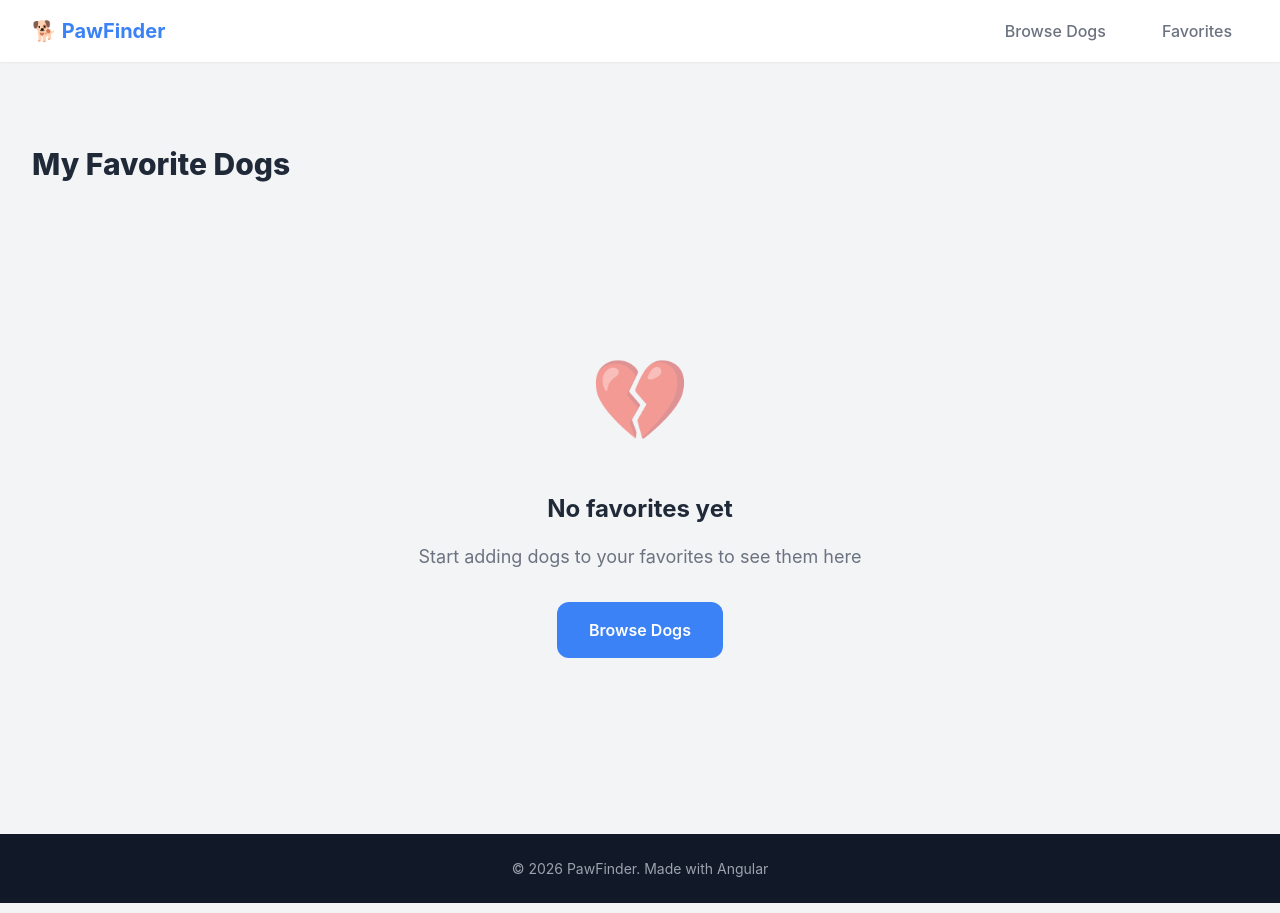
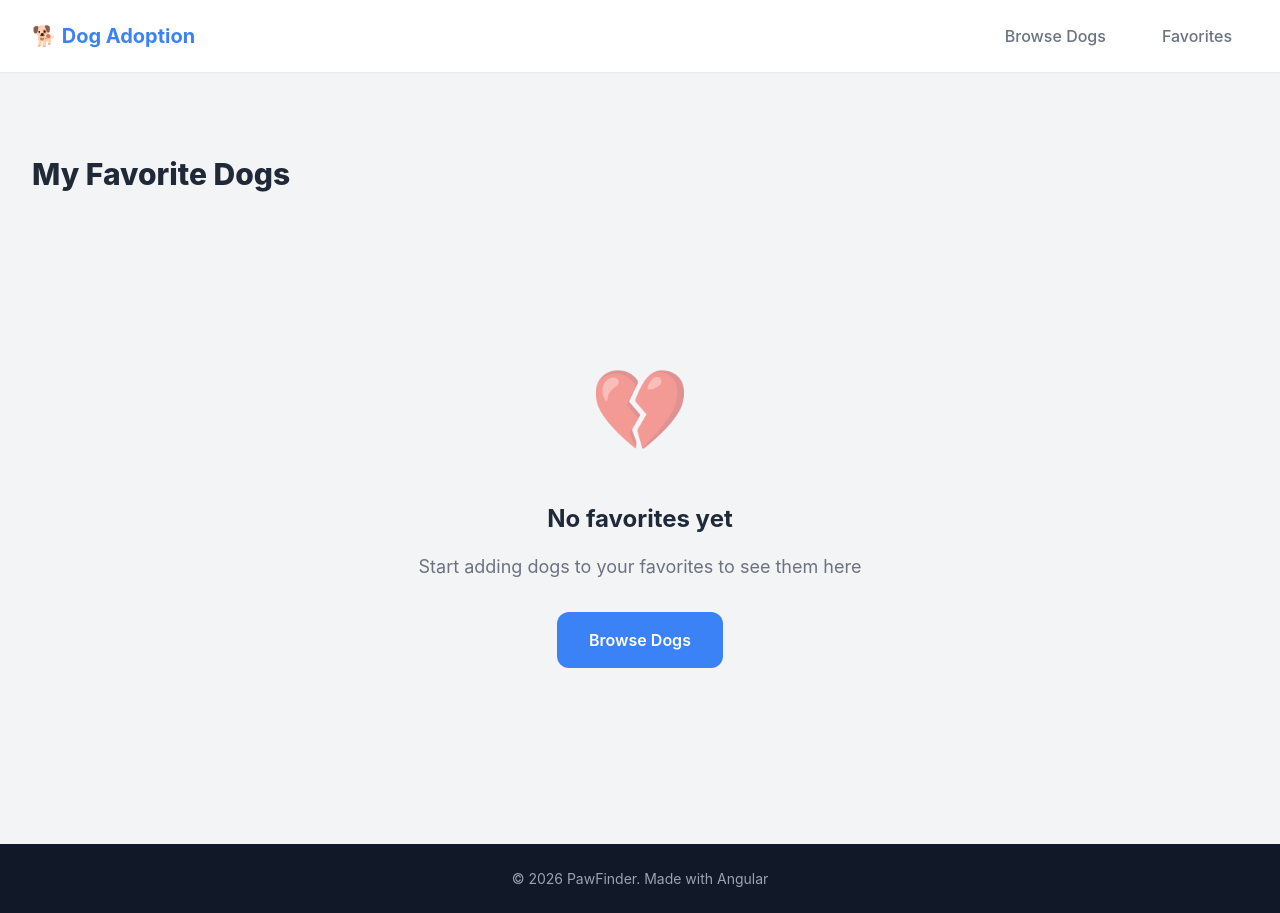
Before and after one commit to DmytroLavrov/PawFinder, an Angular app: page /favorites in a window 1280 px wide. Built offline with nearby package versions, Linux system fonts and the light colour scheme.

Commit message:
feat(favorites): add favorites badge to HeaderComponent

```diff
--- a/src/app/features/favorites/favorites.component.scss
+++ b/src/app/features/favorites/favorites.component.scss
@@ -57,7 +57,7 @@
   @include grid-auto-fit(280px, $spacing-lg);
 
   @include mobile {
-    grid-template-columns: 1fr;
+    grid-template-columns: minmax(0, 1fr);
   }
 }
 
--- a/src/app/features/favorites/favorites.component.ts
+++ b/src/app/features/favorites/favorites.component.ts
@@ -1,6 +1,7 @@
 import { ChangeDetectionStrategy, Component, computed, inject, Signal } from '@angular/core';
 import { FavoritesService } from './services/favorites.service';
 import { DogCardComponent } from '@features/dogs/components/dog-card/dog-card.component';
+import { DogImage } from '@shared/models/dog.model';
 
 @Component({
   selector: 'app-favorites',
@@ -12,8 +13,8 @@ import { DogCardComponent } from '@features/dogs/components/dog-card/dog-card.co
 export class FavoritesComponent {
   private favoriteService: FavoritesService = inject(FavoritesService);
 
-  protected favorites = this.favoriteService.favorites;
-  protected favoritesCount = this.favoriteService.favoritesCount;
+  protected favorites: Signal<DogImage[]> = this.favoriteService.favorites;
+  protected favoritesCount: Signal<number> = this.favoriteService.favoritesCount;
 
   protected isEmpty: Signal<boolean> = computed(() => this.favoritesCount() === 0);
 
--- a/src/app/shared/components/header/header.component.html
+++ b/src/app/shared/components/header/header.component.html
@@ -1,16 +1,19 @@
 <header class="header">
   <div class="container">
     <nav class="nav">
-      <!-- Logo -->
-      <a routerLink="/" class="logo"> 🐕 PawFinder </a>
+      <a routerLink="/" class="logo"> 🐕 Dog Adoption </a>
 
-      <!-- Navigation links -->
       <ul class="nav-links">
         <li>
           <a routerLink="/dogs" routerLinkActive="active" class="nav-link"> Browse Dogs </a>
         </li>
         <li>
-          <a routerLink="/favorites" routerLinkActive="active" class="nav-link"> Favorites </a>
+          <a routerLink="/favorites" routerLinkActive="active" class="nav-link">
+            Favorites
+            @if (favoritesCount() > 0) {
+              <span class="badge">{{ favoritesCount() }}</span>
+            }
+          </a>
         </li>
       </ul>
     </nav>
--- a/src/app/shared/components/header/header.component.scss
+++ b/src/app/shared/components/header/header.component.scss
@@ -38,12 +38,15 @@
 }
 
 .nav-link {
+  position: relative;
   padding: $spacing-sm $spacing-md;
   border-radius: $radius-md;
   color: $text-secondary;
   font-weight: 500;
   transition: all $transition-base;
-  cursor: pointer;
+  display: flex;
+  align-items: center;
+  gap: $spacing-xs;
 
   &:hover {
     color: $primary;
@@ -55,3 +58,30 @@
     background-color: rgba($primary, 0.1);
   }
 }
+
+.badge {
+  display: inline-flex;
+  align-items: center;
+  justify-content: center;
+  min-width: 20px;
+  height: 20px;
+  padding: 0 $spacing-xs;
+  background-color: $error;
+  color: white;
+  font-size: $font-size-xs;
+  font-weight: 700;
+  border-radius: $radius-full;
+  animation: badgePop 0.3s ease-out;
+}
+
+@keyframes badgePop {
+  0% {
+    transform: scale(0);
+  }
+  50% {
+    transform: scale(1.2);
+  }
+  100% {
+    transform: scale(1);
+  }
+}
--- a/src/app/shared/components/header/header.component.ts
+++ b/src/app/shared/components/header/header.component.ts
@@ -1,5 +1,6 @@
-import { ChangeDetectionStrategy, Component } from '@angular/core';
+import { ChangeDetectionStrategy, Component, inject, Signal } from '@angular/core';
 import { RouterLink } from '@angular/router';
+import { FavoritesService } from '@features/favorites/services/favorites.service';
 
 @Component({
   selector: 'app-header',
@@ -8,4 +9,8 @@ import { RouterLink } from '@angular/router';
   styleUrl: './header.component.scss',
   changeDetection: ChangeDetectionStrategy.OnPush,
 })
-export class HeaderComponent {}
+export class HeaderComponent {
+  private favoritesService: FavoritesService = inject(FavoritesService);
+
+  public favoritesCount: Signal<number> = this.favoritesService.favoritesCount;
+}
```
